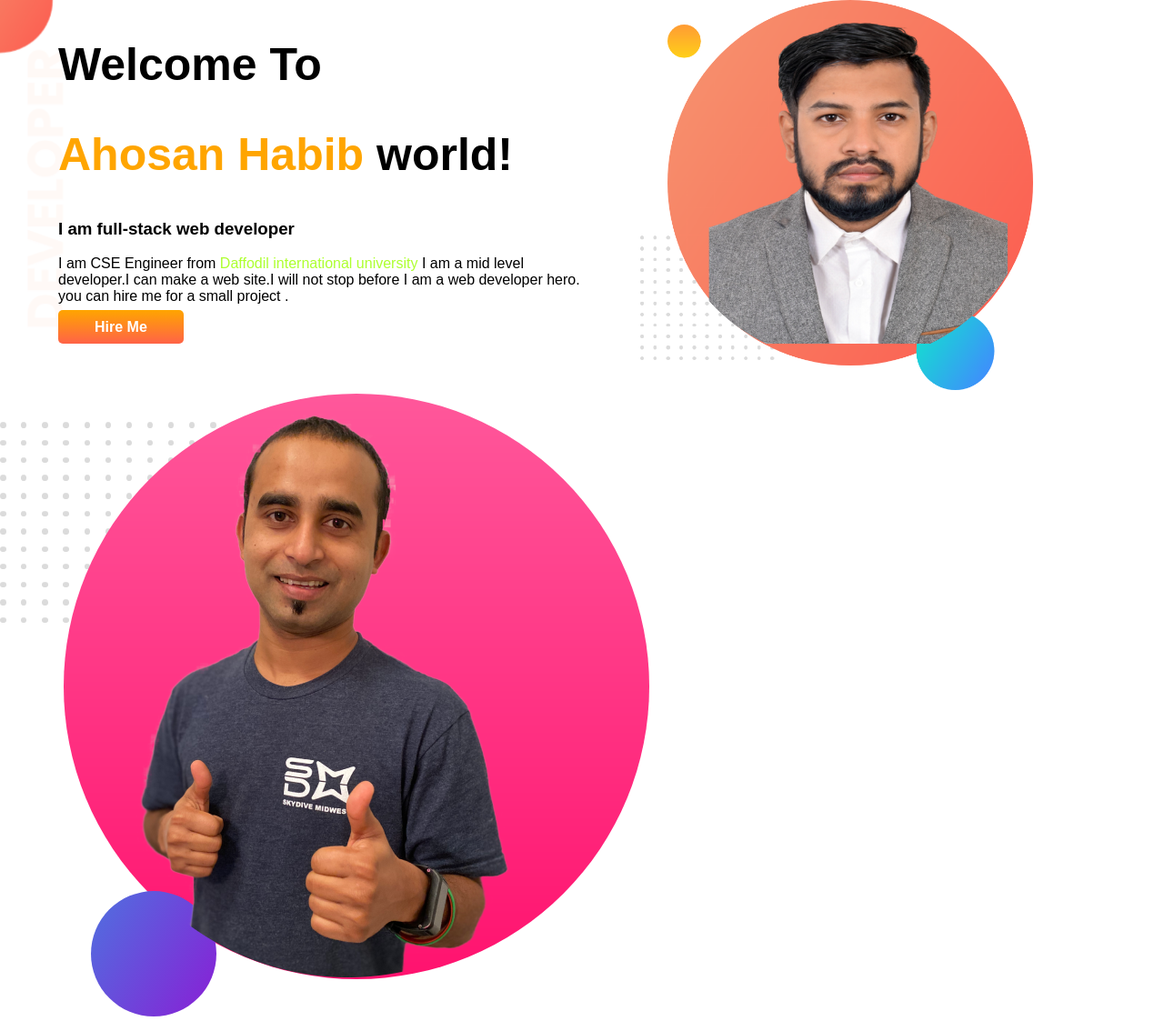
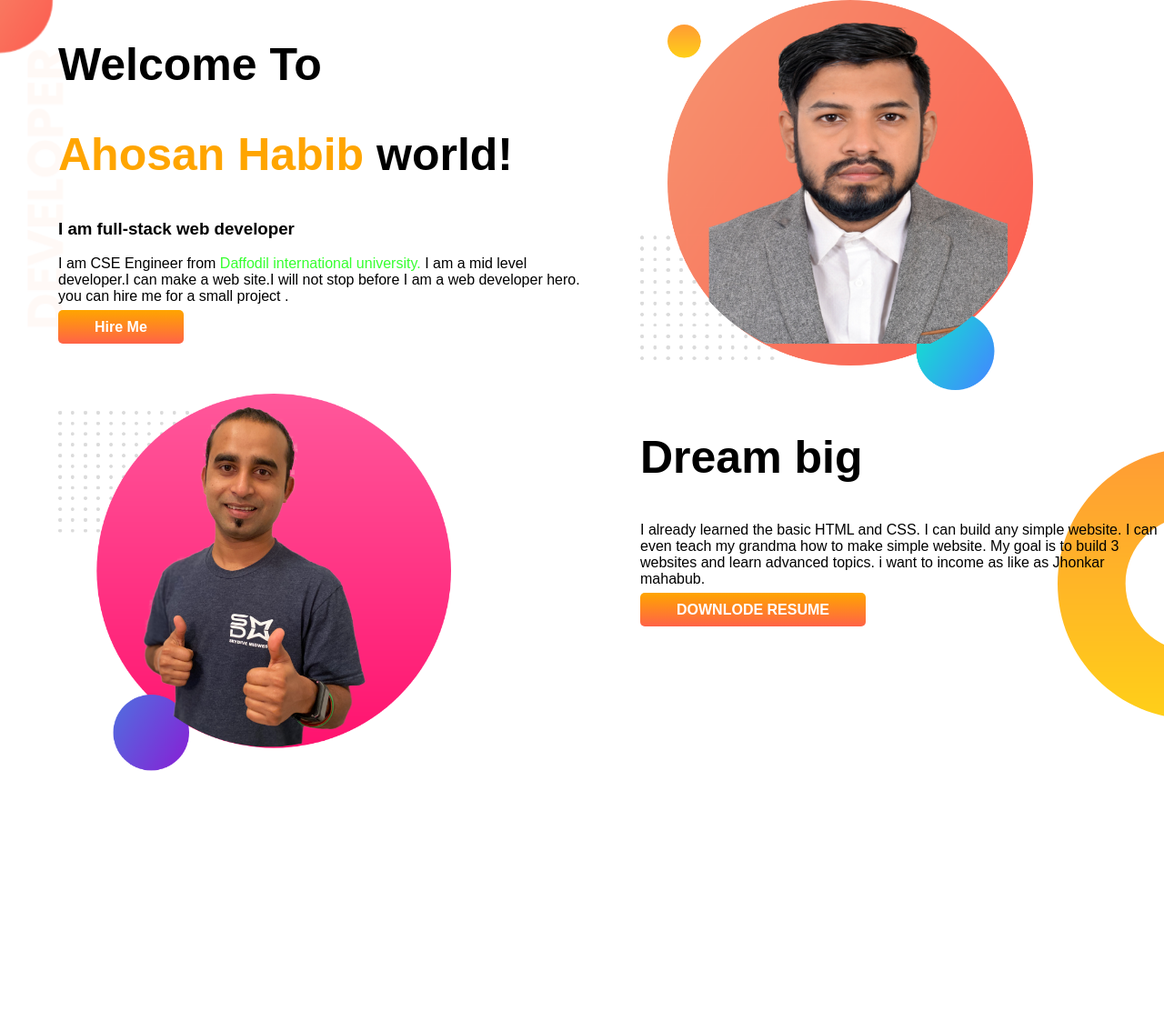
Before and after one commit to ahosanhabib786/developer-portfolio, a plain HTML site: page index.html in a window 1280 px wide. Shown: the whole page at 91% size. After the commit the page ends 852 px from the top, so only its background shows below. Drawn offline with Linux system fonts and the light colour scheme.

Commit message:
dream added

```diff
--- a/index.html
+++ b/index.html
@@ -16,7 +16,7 @@
             <h1>Welcome To </h1>
             <h1> <span class="name-color" >Ahosan Habib</span> world!</h1>
             <h3>I am full-stack web developer</h3>
-        <p>I am CSE Engineer from <span class="versity-color">Daffodil international university</span> I am a mid level developer.I can make a web site.I will not stop before I am a web developer hero. you can hire me for a small project .</p>
+        <p>I am CSE Engineer from <span class="versity-color">Daffodil international university.</span> I am a mid level developer.I can make a web site.I will not stop before I am a web developer hero. you can hire me for a small project .</p>
             <a class="link-button" target="_blank" href="https://www.linkedin.com/in/md-ahosan-habib-1b602620a/">Hire Me</a>
         </div>
 
@@ -24,9 +24,18 @@
             <img src="images/my-bg.png" alt="my photo">
         </div>
     </section>
-    <section>
-        <div>
+    <section class="dream-big">
+        <div class="half-width">
             <img src="images/jhankar2.png" alt="">
+        </div>
+        <div class="half-width">
+            <h1>Dream big</h1>
+            <h3></h3>
+            <p>I already learned the basic HTML and CSS. I can build any simple website. I can even teach my grandma how to make simple website. My goal is to build 3 websites and learn advanced topics.
+                i want to income as like as Jhonkar mahabub.
+
+            </p>
+            <a class="link-button" target="_blank" href="">DOWNLODE RESUME</a>
         </div>
     </section>
 
--- a/style.css
+++ b/style.css
@@ -34,5 +34,10 @@ section{
 
 }
 .versity-color{
-    color: greenyellow;
+    color: rgb(54, 255, 47);
 }
+.dream-big{
+    background-image: url(images/dream-bg.png);
+    background-repeat: no-repeat;
+    background-position:right ;
+}
```
